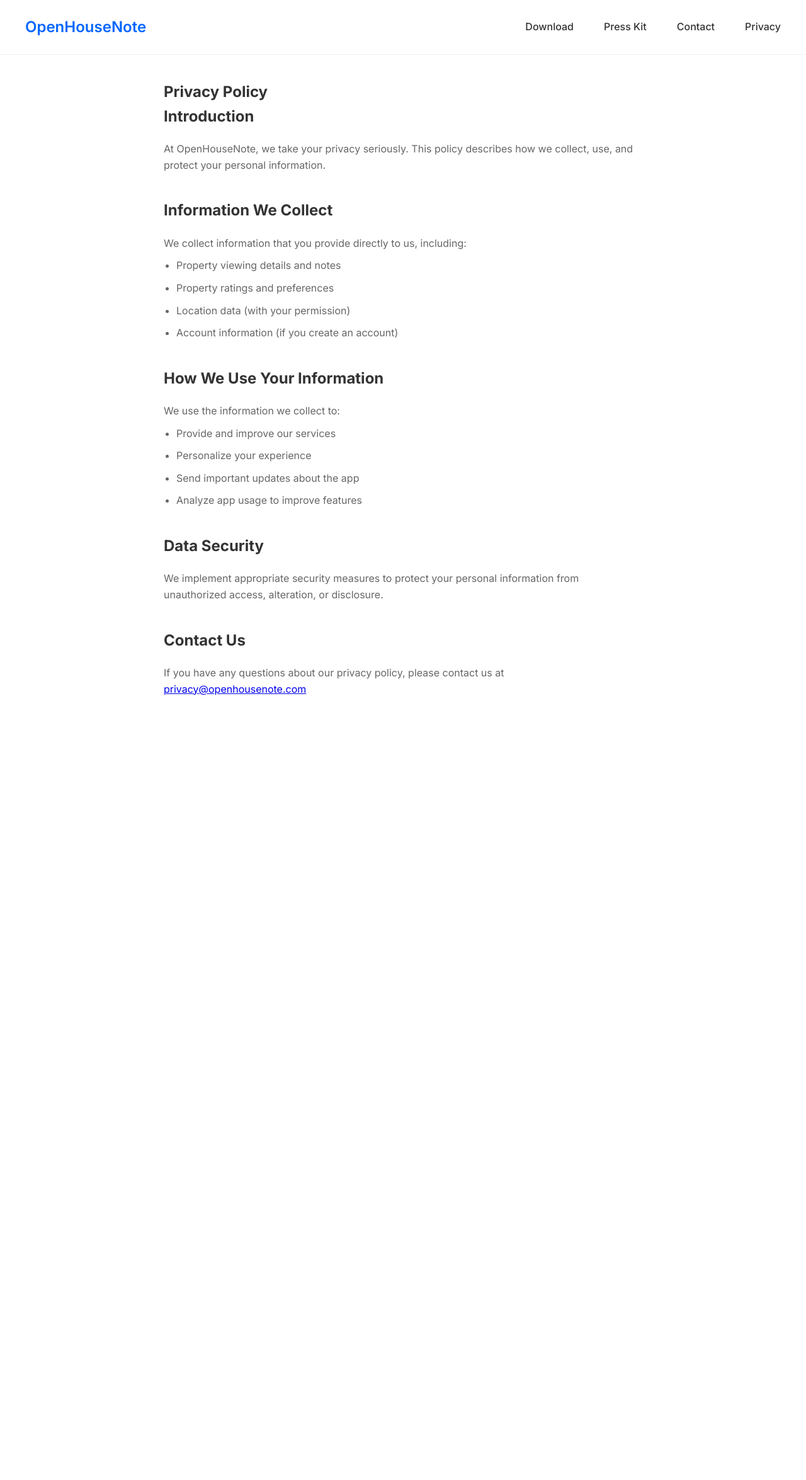
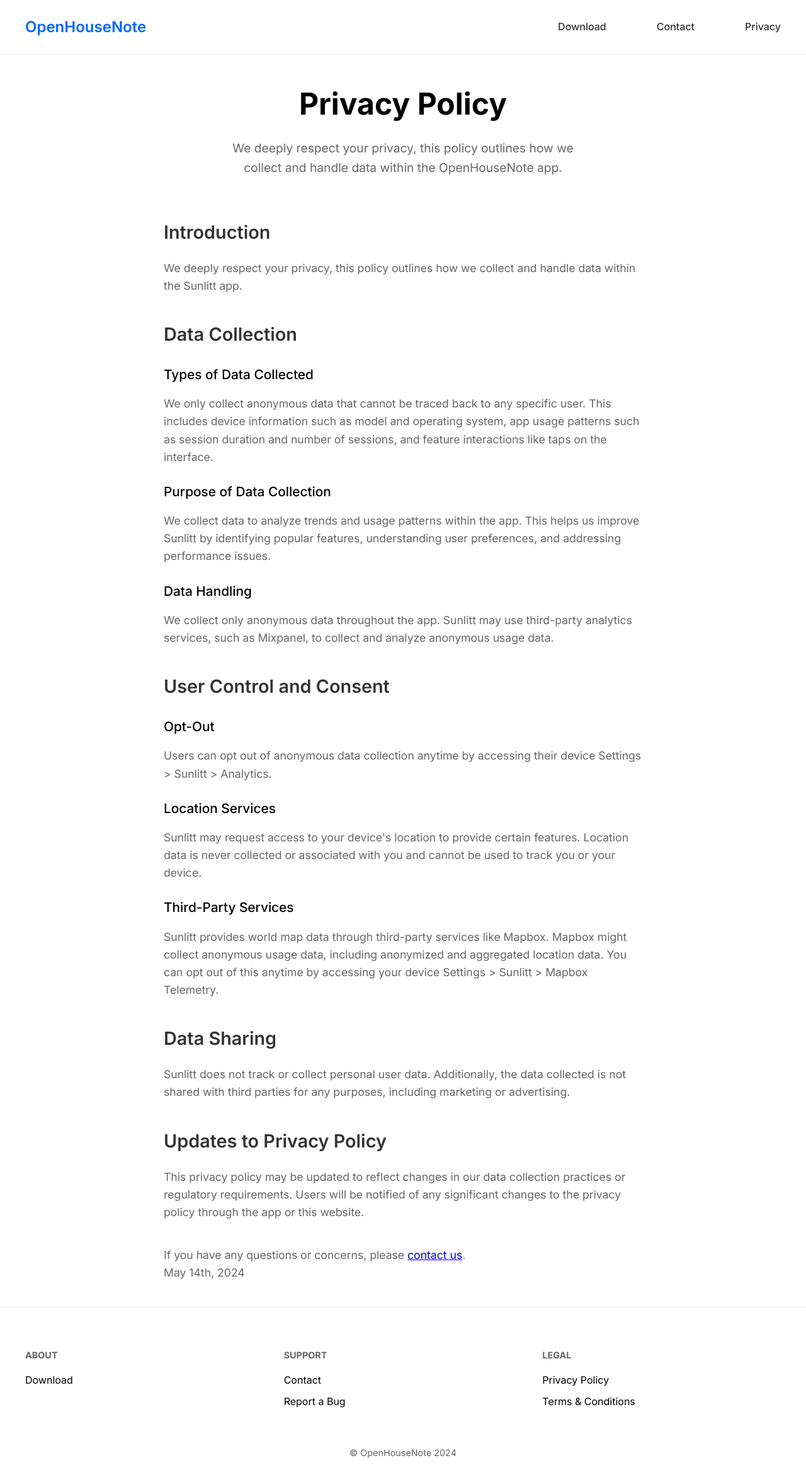
Before and after one commit to pixlo-app/pixlo-app.github.io, a plain HTML site: page privacy.html in a window 1280 px wide. Shown: the whole page at 63% size. Before the commit the page ends 1147 px from the top, so only its background shows below. Drawn offline with Linux system fonts and the light colour scheme.

Commit message:
updated style

```diff
--- a/privacy.html
+++ b/privacy.html
@@ -5,17 +5,16 @@
     <meta name="viewport" content="width=device-width, initial-scale=1.0">
     <title>Privacy Policy - OpenHouseNote</title>
     <link rel="stylesheet" href="styles.css">
-    <!-- Add Google Fonts -->
-    <link href="https://fonts.googleapis.com/css2?family=Inter:wght@400;500;600;700&display=swap" rel="stylesheet">
+    <!-- Add SF Pro Display font (similar to Sunlitt's font) -->
+    <link rel="stylesheet" href="https://fonts.googleapis.com/css2?family=Inter:wght@400;500;600;700&display=swap">
 </head>
 <body>
     <!-- Header -->
     <header class="header">
         <nav class="nav-container">
-            <div class="logo">OpenHouseNote</div>
+            <a href="index.html" class="logo">OpenHouseNote</a>
             <div class="nav-links">
                 <a href="index.html#download">Download</a>
-                <a href="index.html#press">Press Kit</a>
                 <a href="contact.html">Contact</a>
                 <a href="privacy.html">Privacy</a>
             </div>
@@ -24,45 +23,80 @@
 
     <!-- Privacy Content -->
     <section class="privacy-content">
+        <div class="privacy-header">
             <h1>Privacy Policy</h1>
+            <p class="subtitle">We deeply respect your privacy, this policy outlines how we collect and handle data within the OpenHouseNote app.</p>
+        </div>
 
+        <div class="policy-container">
             <div class="policy-section">
                 <h2>Introduction</h2>
-            <p>At OpenHouseNote, we take your privacy seriously. This policy describes how we collect, use, and protect your personal information.</p>
+                <p>We deeply respect your privacy, this policy outlines how we collect and handle data within the Sunlitt app.</p>
             </div>
 
             <div class="policy-section">
-            <h2>Information We Collect</h2>
-            <p>We collect information that you provide directly to us, including:</p>
-            <ul>
-                <li>Property viewing details and notes</li>
-                <li>Property ratings and preferences</li>
-                <li>Location data (with your permission)</li>
-                <li>Account information (if you create an account)</li>
-            </ul>
+                <h2>Data Collection</h2>
+                <h3>Types of Data Collected</h3>
+                <p>We only collect anonymous data that cannot be traced back to any specific user. This includes device information such as model and operating system, app usage patterns such as session duration and number of sessions, and feature interactions like taps on the interface.</p>
+
+                <h3>Purpose of Data Collection</h3>
+                <p>We collect data to analyze trends and usage patterns within the app. This helps us improve Sunlitt by identifying popular features, understanding user preferences, and addressing performance issues.</p>
+
+                <h3>Data Handling</h3>
+                <p>We collect only anonymous data throughout the app. Sunlitt may use third-party analytics services, such as Mixpanel, to collect and analyze anonymous usage data.</p>
             </div>
 
             <div class="policy-section">
-            <h2>How We Use Your Information</h2>
-            <p>We use the information we collect to:</p>
-            <ul>
-                <li>Provide and improve our services</li>
-                <li>Personalize your experience</li>
-                <li>Send important updates about the app</li>
-                <li>Analyze app usage to improve features</li>
-            </ul>
+                <h2>User Control and Consent</h2>
+                <h3>Opt-Out</h3>
+                <p>Users can opt out of anonymous data collection anytime by accessing their device Settings > Sunlitt > Analytics.</p>
+
+                <h3>Location Services</h3>
+                <p>Sunlitt may request access to your device's location to provide certain features. Location data is never collected or associated with you and cannot be used to track you or your device.</p>
+
+                <h3>Third-Party Services</h3>
+                <p>Sunlitt provides world map data through third-party services like Mapbox. Mapbox might collect anonymous usage data, including anonymized and aggregated location data. You can opt out of this anytime by accessing your device Settings > Sunlitt > Mapbox Telemetry.</p>
             </div>
 
             <div class="policy-section">
-            <h2>Data Security</h2>
-            <p>We implement appropriate security measures to protect your personal information from unauthorized access, alteration, or disclosure.</p>
+                <h2>Data Sharing</h2>
+                <p>Sunlitt does not track or collect personal user data. Additionally, the data collected is not shared with third parties for any purposes, including marketing or advertising.</p>
             </div>
 
             <div class="policy-section">
-            <h2>Contact Us</h2>
-            <p>If you have any questions about our privacy policy, please contact us at <a href="mailto:privacy@openhousenote.com">privacy@openhousenote.com</a></p>
+                <h2>Updates to Privacy Policy</h2>
+                <p>This privacy policy may be updated to reflect changes in our data collection practices or regulatory requirements. Users will be notified of any significant changes to the privacy policy through the app or this website.</p>
+            </div>
+
+            <div class="policy-section">
+                <p>If you have any questions or concerns, please <a href="contact.html">contact us</a>.</p>
+                <p class="policy-date">May 14th, 2024</p>
+            </div>
         </div>
     </section>
+
+    <!-- Footer -->
+    <footer class="footer">
+        <div class="footer-content">
+            <div class="footer-section">
+                <h5>About</h5>
+                <a href="index.html#download">Download</a>
+            </div>
+            <div class="footer-section">
+                <h5>Support</h5>
+                <a href="contact.html">Contact</a>
+                <a href="#">Report a Bug</a>
+            </div>
+            <div class="footer-section">
+                <h5>Legal</h5>
+                <a href="privacy.html">Privacy Policy</a>
+                <a href="#">Terms & Conditions</a>
+            </div>
+        </div>
+        <div class="footer-bottom">
+            <p>© OpenHouseNote 2024</p>
+        </div>
+    </footer>
 
     <!-- Add before closing </body> tag -->
     <script src="main.js"></script>
--- a/styles.css
+++ b/styles.css
@@ -1,11 +1,152 @@
-/* Base Styles */
+/* General Styles */
 :root {
-    --primary-color: #007AFF;
+    --primary-color: #000000;
     --text-color: #333333;
-    --background-color: #FFFFFF;
-    --secondary-background: #F5F5F7;
+    --light-gray: #666666;
+    --background-color: #ffffff;
 }
 
+body {
+    font-family: 'Inter', -apple-system, BlinkMacSystemFont, sans-serif;
+    margin: 0;
+    padding: 0;
+    color: var(--text-color);
+    line-height: 1.6;
+    background-color: var(--background-color);
+}
+
+/* Header Styles */
+.header {
+    padding: 1.5rem 2rem;
+    background-color: var(--background-color);
+    position: sticky;
+    top: 0;
+    z-index: 100;
+}
+
+.nav-container {
+    max-width: 1200px;
+    margin: 0 auto;
+    display: flex;
+    justify-content: space-between;
+    align-items: center;
+}
+
+.logo {
+    font-size: 1.5rem;
+    font-weight: 600;
+    color: var(--primary-color);
+    text-decoration: none;
+}
+
+.nav-links a {
+    color: var(--primary-color);
+    text-decoration: none;
+    margin-left: 2rem;
+    font-weight: 500;
+    font-size: 1rem;
+}
+
+/* Privacy Content Styles */
+.privacy-content {
+    max-width: 800px;
+    margin: 0 auto;
+    padding: 4rem 2rem;
+}
+
+.privacy-header {
+    text-align: center;
+    margin-bottom: 4rem;
+}
+
+.privacy-header h1 {
+    font-size: 3rem;
+    font-weight: 700;
+    margin-bottom: 1rem;
+    color: var(--primary-color);
+}
+
+.subtitle {
+    font-size: 1.2rem;
+    color: var(--light-gray);
+    max-width: 600px;
+    margin: 0 auto;
+}
+
+.policy-section {
+    margin-bottom: 3rem;
+}
+
+.policy-section h2 {
+    font-size: 1.8rem;
+    font-weight: 600;
+    margin-bottom: 1.5rem;
+    color: var(--primary-color);
+}
+
+.policy-section h3 {
+    font-size: 1.3rem;
+    font-weight: 500;
+    margin: 1.5rem 0 1rem;
+    color: var(--primary-color);
+}
+
+.policy-section p,
+.policy-section ul {
+    color: var(--light-gray);
+    font-size: 1.1rem;
+}
+
+/* Footer Styles */
+.footer {
+    background-color: var(--background-color);
+    padding: 4rem 2rem 2rem;
+    border-top: 1px solid #eee;
+}
+
+.footer-content {
+    max-width: 1200px;
+    margin: 0 auto;
+    display: grid;
+    grid-template-columns: repeat(3, 1fr);
+    gap: 2rem;
+}
+
+.footer-section h5 {
+    font-size: 0.9rem;
+    text-transform: uppercase;
+    color: var(--light-gray);
+    margin-bottom: 1rem;
+}
+
+.footer-section a {
+    display: block;
+    color: var(--primary-color);
+    text-decoration: none;
+    margin-bottom: 0.5rem;
+    font-size: 1rem;
+}
+
+.footer-bottom {
+    text-align: center;
+    margin-top: 3rem;
+    color: var(--light-gray);
+    font-size: 0.9rem;
+}
+
+/* Responsive Design */
+@media (max-width: 768px) {
+    .privacy-header h1 {
+        font-size: 2.5rem;
+    }
+
+    .footer-content {
+        grid-template-columns: 1fr;
+        text-align: center;
+    }
+}
+
+/* Base Styles */
 * {
     margin: 0;
     padding: 0;
```
Also changed, not shown: contact.html (+1 -1 lines). Lines whose indentation alone changed are shown as unchanged.
